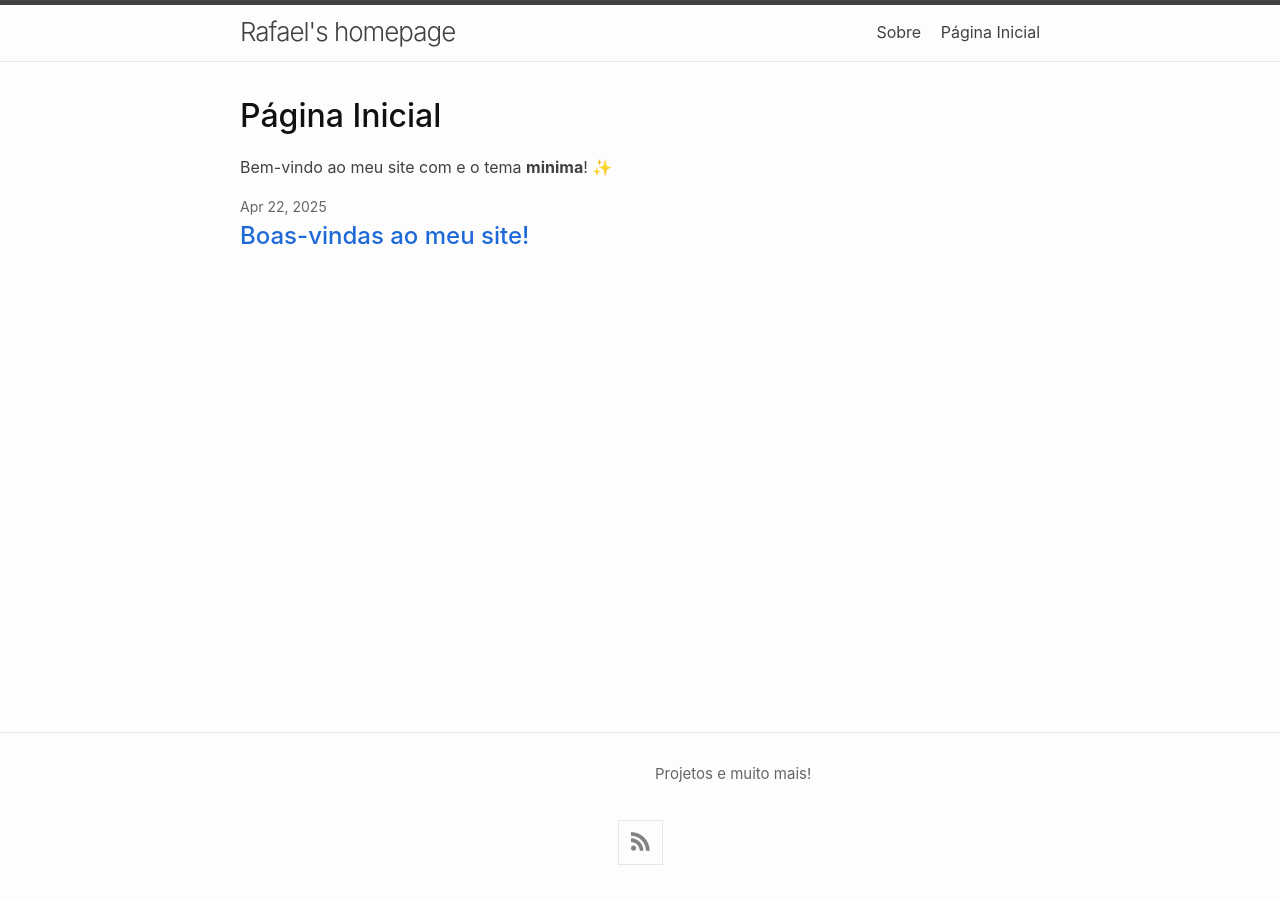
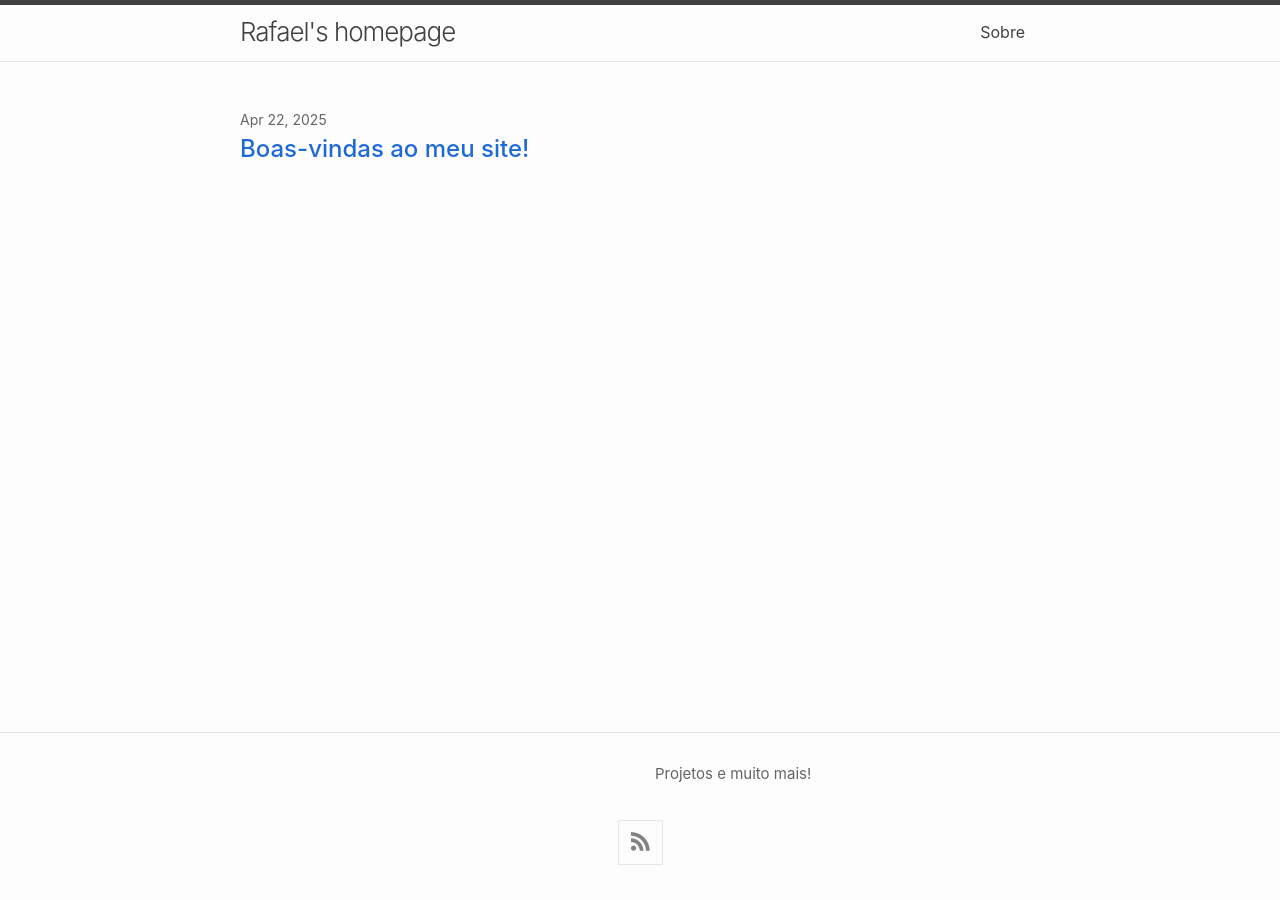
Before and after one commit to rafaelgscc/rafaelgscc.github.io, a Jekyll site: the page built from index.md, in a window 1280 px wide. Built offline with Jekyll 4.4.1, drawn with Linux system fonts in a browser that asks for light colours.

Commit message:
atualizando index.md para mostrar apenas posts

```diff
--- a/index.md
+++ b/index.md
@@ -1,6 +1,4 @@
 ---
 layout: home
-title: Página Inicial
+title: ""
 ---
-
-Bem-vindo ao meu site com e o tema **minima**! ✨
```
Also changed, not shown: about.md (+1 -1 lines).
